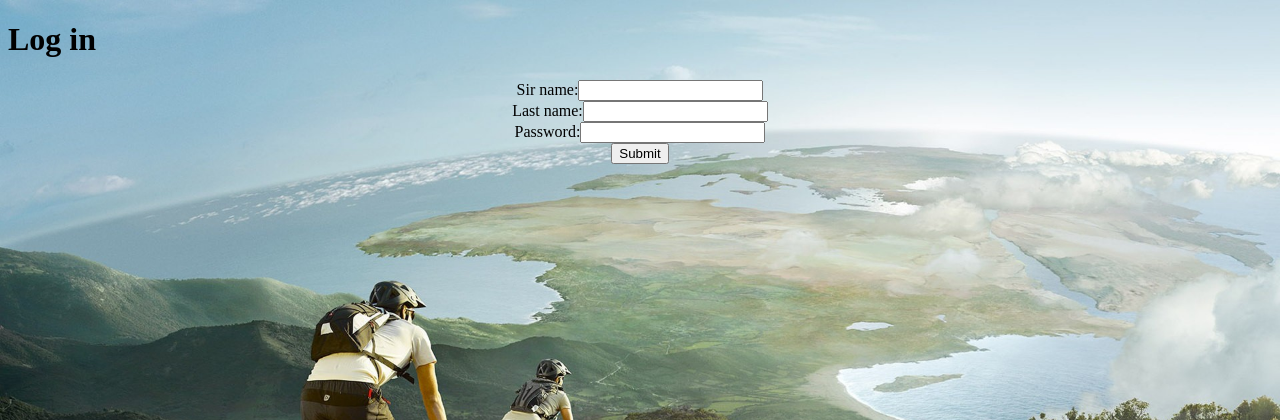
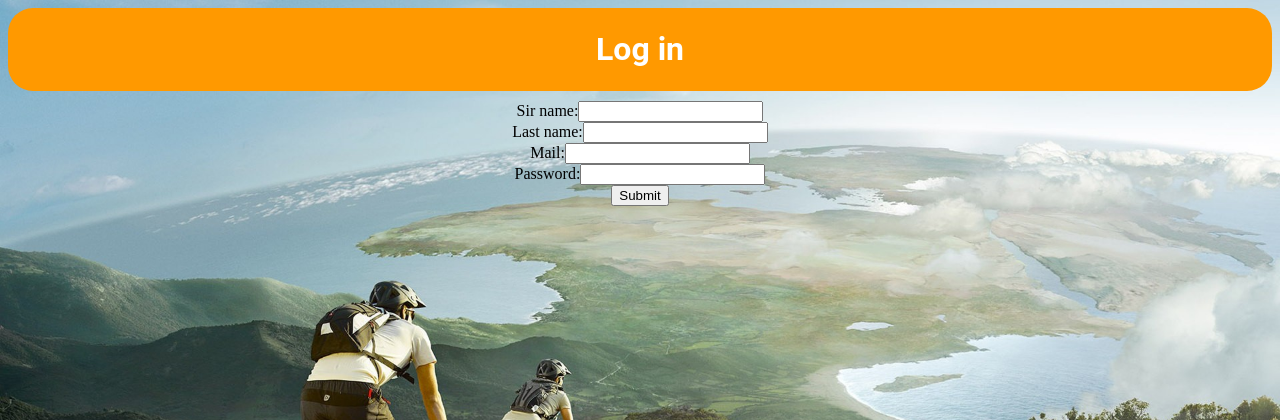
Before and after one commit to nemo9955/Proiect-practica, a Flask app: page /login in a window 1280 px wide. Shown: the top 420 px of the page. Run offline with Flask 2, Linux system fonts and the light colour scheme.

Commit message:
Adaugare baze de date temporara si imbunatatit pagina de login

```diff
--- a/proiect/login.py
+++ b/proiect/login.py
@@ -1,13 +1,19 @@
 from flask import Flask ,redirect, url_for, request, render_template
 from flask import Blueprint
 
+import json
+
 app_login = Blueprint('app_login', __name__)
 
-@app_login.route('/succes/<nume>/<pren>')
+@app_login.route('/succes/<idd>')
 # @app_login.route('/succes/<nume>/')
 # @app_login.route('/succes/<nume>')
-def succes(nume,pren):
-	return 'Bine ai venit %s %s' % (nume ,pren)
+def succes(idd): # IDul e acelasi ca email-ul
+	print 'Bine ai venit %s ' % ( json.dumps(bazadate,indent=4) )
+	if idd in bazadate:
+		return render_template('test.html', user = bazadate[idd])
+	else:
+		return 'Userul nu existe!'
 
 
 
@@ -20,12 +26,54 @@ def succes(nume,pren):
 
 # print server_ip
 
+
+bazadate = {
+	"Tudor": {
+		"LastName": "Pop",
+		"pwd": "1234",
+		"FirstName": "Tudor",
+		"Mail": "Tudor"
+	},
+	"Andrei": {
+		"LastName": "Costache",
+		"pwd": "0000",
+		"FirstName": "Andrei",
+		"Mail": "Andrei"
+	},
+	"George": {
+		"LastName": "Milos",
+		"pwd": "1111",
+		"FirstName": "George",
+		"Mail": "George"
+	}
+}
+
+
 @app_login.route('/login',methods = ['POST', 'GET'])
 def login():
 	if request.method == 'POST':
 		firstName = request.form['FirstName']
-		lastName = request.form.get('LastName',' ')
-		return redirect(url_for('succes',nume = firstName,pren=lastName))
+		lastName = request.form.get('LastName', None)
+		password= request.form.get('pwd')
+		mail=request.form.get('Mail')
+
+		if mail in bazadate:
+
+			if password == bazadate[mail]['pwd'] :
+				return redirect(url_for('app_login.succes',idd = mail))
+			else:
+				return 'Parola gresita!'
+
+		else:
+			bazadate[mail]={}
+			usr=bazadate[mail]
+			usr['FirstName'] = firstName
+			usr['LastName'] = lastName
+			usr['Mail'] = mail
+			bazadate[mail]['pwd'] = password
+			return redirect(url_for('app_login.succes',idd = mail))
+
+
 	else:
 		return render_template('login.html')
 
--- a/proiect/main.py
+++ b/proiect/main.py
@@ -1,13 +1,48 @@
 from flask import Flask ,redirect, url_for, request, render_template
+from flask_socketio import SocketIO, emit
+import random, threading
 
 from login import app_login
-
-app = Flask(__name__)
-app.register_blueprint(app_login)
 
 
 server_port=8899
 server_ip='http://192.168.56.101:'+ str(server_port)
 
+app = Flask(__name__)
+app.register_blueprint(app_login)
+app.config['SECRET_KEY'] = 'secvbrdfgfdgdfet!'
+# app.config['PORT'] = server_port
+# app.config['DEBUG'] = True
+socketio = SocketIO(app)
+
+
+@app.route('/')
+def index():
+	return "Hello,  World!"
+
+
+
+@socketio.on('my event', namespace='/test')
+def test_message(message):
+	emit('my response', {'data': message['data']})
+
+@socketio.on('my broadcast event', namespace='/test')
+def test_message(message):
+	emit('my response', {'data': message['data']}, broadcast=True)
+
+@socketio.on('connect', namespace='/test')
+def test_connect():
+	emit('my response', {'data': 'Connected'})
+
+@socketio.on('disconnect', namespace='/test')
+def test_disconnect():
+	print('Client  disconnected')
+
+
 if __name__ == '__main__':
+	# t = threading.Thread(target=serverWS)
+	# t.daemon = True
+	# t.start()
+	# print 'pornim server HTTP'
 	app.run(host="0.0.0.0",port=server_port,debug=True)
+	# socketio.run(app,host="0.0.0.0",port=server_port,debug=True, use_reloader=False)
--- a/proiect/static/login.css
+++ b/proiect/static/login.css
@@ -1,3 +1,33 @@
 body{background-image:url(./bikesign.jpg);
          background-size:100%;
          }
+
+
+#header{
+background-color:#FF9900;
+font-family: roboto;
+color: white;
+text-align:center;
+padding:1px;
+border: 1px;
+border-radius: 25px;
+}
+#content{
+margin: auto;
+width:180px;
+padding: 10px;
+width:30%;
+}
+#header1{
+background-color:#FF9900;
+font-family: roboto;
+color: white;
+text-align:center;
+padding:1px;
+border: 1px;
+border-radius: 25px;
+position: fixed;
+    left: 0;
+    right: 0;
+    top: 0;
+}
--- a/proiect/static/validare.js
+++ b/proiect/static/validare.js
@@ -1,10 +1,22 @@
 function validare() {
     var x = document.forms["form"]["FirstName"].value;
     var y = document.forms["form"]["LastName"].value;
-    console.log(x);
-    console.log(y);
-    if (x == ""||y=="") {
-        alert("Name must be filled out");
+    var z = document.forms["form"]["Mail"].value;
+    var t = document.forms["form"]["pwd"].value;
+    if (x == "" || y=="" || z=="" || t=="") {
+        alert("Completati va rag campurile libere!");
         return false;
-    }
+
+
+}else{
+	document.getElementById("form").submit();
 }
+}
+//             // }else if (t!="000"){
+//     //     alert("Parola este gresita!");
+//     //     return false;
+//     // }else if(x != "" && y!="" && z!="" && t=="000"){
+//     //     window.location = "bineAiVenit.html";
+//     // }
+
+// }
--- a/proiect/templates/login.html
+++ b/proiect/templates/login.html
@@ -13,12 +13,13 @@
       <div id="content">
          <div id="main">
          <center>
-		 <form name='form' action="/login" method="post">
+		 <form name='form' id='form' action="/login" method="post">
                <center>Sir name:<input type="text"  name="FirstName" id="FirstName"><br/></center>
                <center>Last name:<input type="text" name="LastName" id="LastName"><br/></center>
-               <center>Password:<input type="password" name="pwd"></center>
+               <center>Mail:<input type="text" name="Mail" id="Mail"><br/></center>
+               <center>Password:<input type="password" name="pwd" id="pwd"></center>
                <center><input type = "button" onclick = "validare()" value = "Submit" /></center>
-              <!--  <center><a href="signupmb.html">Still not signed up?!</a></center> -->
+               <!-- <center><a href="signupmb.html">Still not signed up?!</a></center> -->
             </form>
 		 </center>
 
--- /dev/null
+++ b/proiect/templates/test.html
@@ -0,0 +1,6 @@
+
+
+
+ <h1>Hello {{ user.LastName }}!</h1>
+
+ tot userul : {{ user }}
```
Also changed, not shown: proiect/static/bineAiVenit.html (added, +9 -0 lines), 1 other file.
